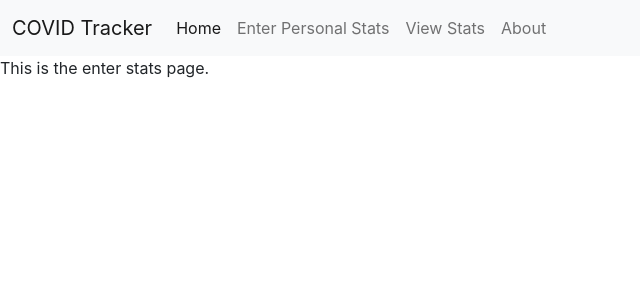
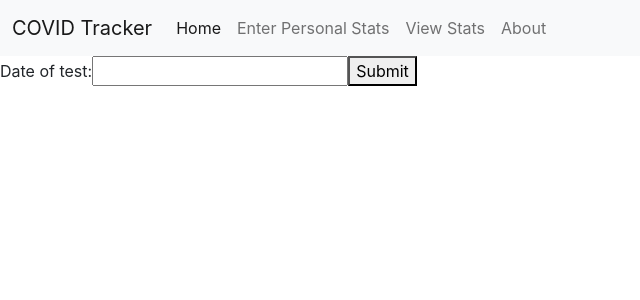
Before and after one commit to kelvynking/react-app-project-covidtracker, a React (Create React App) app: page /enterstats in a window 1280 px wide. Shown: the top 300 px of the page, without its empty margins (0-640 px from the left). Built offline with nearby package versions, Linux system fonts and the light colour scheme.

Commit message:
Saved form data on firebase.

```diff
--- a/src/components/EnterStats.js
+++ b/src/components/EnterStats.js
@@ -1,11 +1,45 @@
 import React from "react";
+import { useRef } from "react";
+import { useHistory } from "react-router-dom";
 
 function EnterStats() {
-    return (
-        <div>
-            This is the enter stats page.
-        </div>
-    )
+  const dateInputRef = useRef();
+  const history = useHistory();
+
+  const submitHandler = (event) => {
+    event.preventDefault();
+
+    const dateEntered = dateInputRef.current.value;
+
+    const addCovidData = {
+      testDate: dateEntered,
+    };
+
+    fetch(
+      "https://covid-tracker-ad13d-default-rtdb.asia-southeast1.firebasedatabase.app/stats.json",
+      {
+        method: "POST",
+        body: JSON.stringify(addCovidData),
+        headers: {
+          "Content-Type": "application/json",
+        },
+      }
+    ).then(() => {
+      history.replace("/viewstats");
+    });
+  };
+
+  return (
+    <form onSubmit={submitHandler}>
+      <label>
+        Date of test:
+        <input type="text" name="testdate" ref={dateInputRef}></input>
+      </label>
+      <button type="submit" value="Submit">
+        Submit
+      </button>
+    </form>
+  );
 }
 
 export default EnterStats;
```
